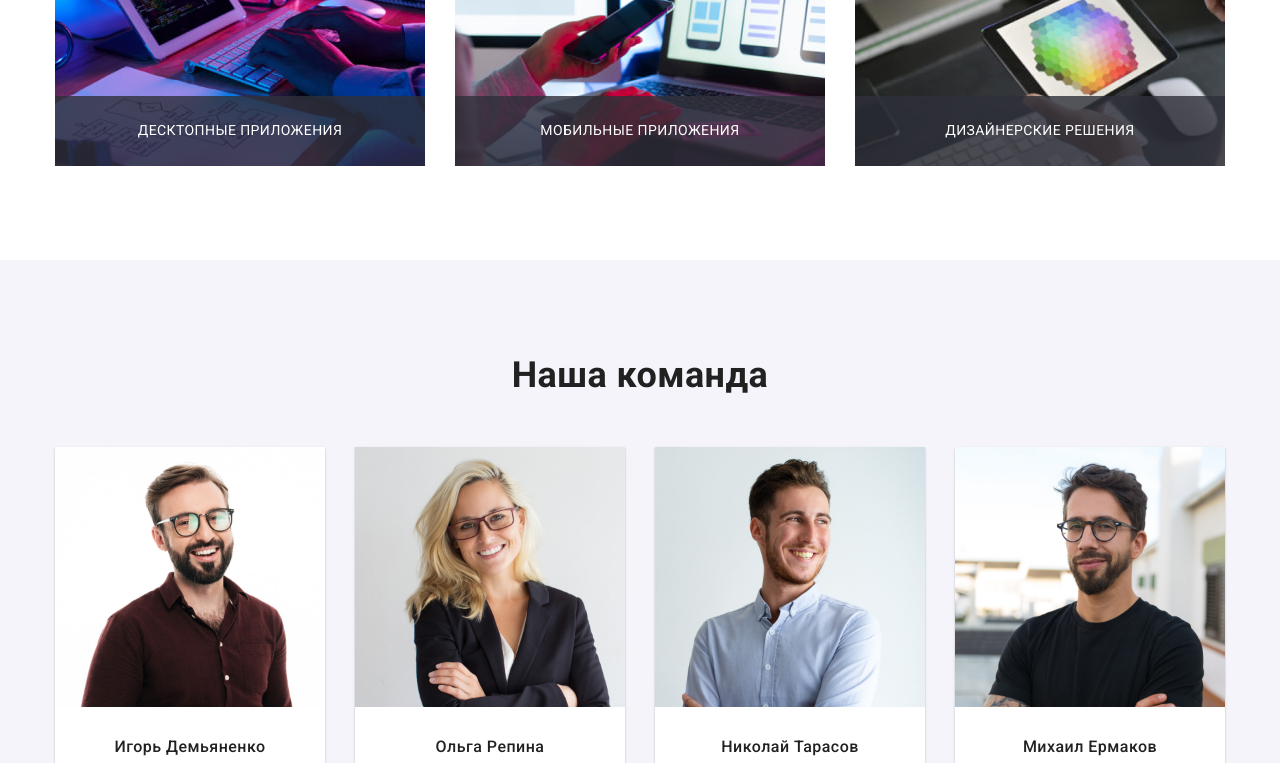
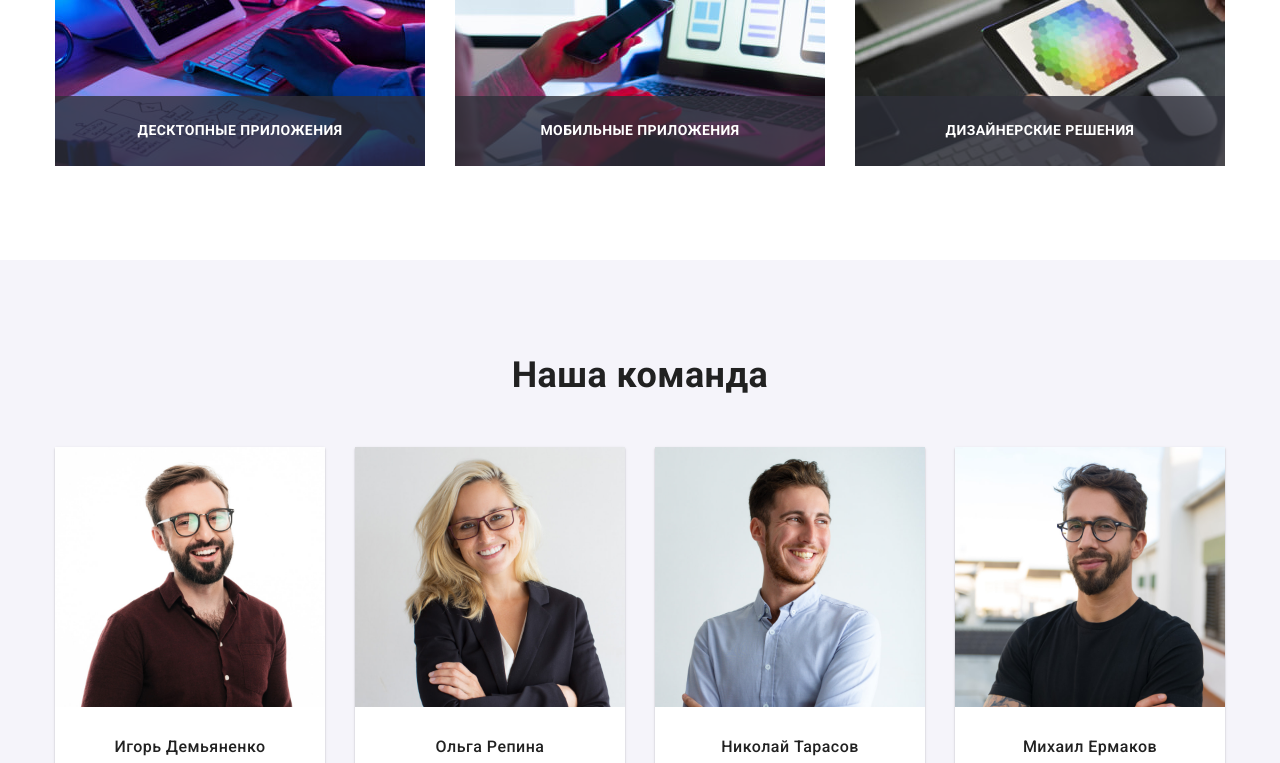
Before and after one commit to Alex2022Sander/goit-markup-hw-06, a plain HTML site: page index.html in a window 1280 px wide. Shown: the part 1340-2103 px from the top of the page. Drawn offline with nearby package versions, Linux system fonts and the light colour scheme.

Commit message:
правки

```diff
--- a/css/styles.css
+++ b/css/styles.css
@@ -358,8 +358,8 @@ padding-top: 0;
   background-color: var(--bgcolor-wdtext);
 }
 .we-do-title {
-  font-size: 14px;
   line-height: 1.14;
+  font-weight: 700;
   text-align: center;
   text-transform: uppercase;
   color: var(--white-color);
```
